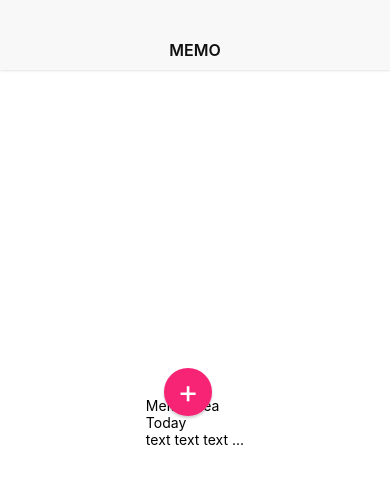
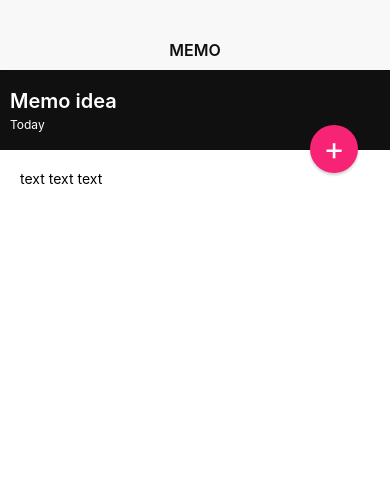
Before and after one commit to iheno/MemoApp, a React Native app: screen / in a window 390 px wide. Shown: the top 484 px of the page. Built offline with nearby package versions, Linux system fonts and the light colour scheme.

Commit message:
const this.props

```diff
--- a/App.js
+++ b/App.js
@@ -3,7 +3,7 @@ import { StyleSheet, View } from 'react-native';
 
 import Appbar from './src/components/Appbar';
 //* import MemoListScreen from './src/screens/MemoListScreen';
-import MemoListScreen from './src/screens/MemoDetailScreen';
+import MemoDetailScreen from './src/screens/MemoDetailScreen';
 
 /*
 import MemoList from './src/components/MemoList';
@@ -25,7 +25,7 @@ export default class App extends React.Component {
           <CircleButton>+</CircleButton>
         */}
         <Appbar />
-        <MemoListScreen />
+        <MemoDetailScreen />
       </View>
     );
   }
@@ -37,5 +37,6 @@ const styles = StyleSheet.create({
     backgroundColor: '#fff',
     alignItems: 'center',
     justifyContent: 'center',
+    paddingTop: 70,
   },
 });
--- a/src/elements/CircleButton.js
+++ b/src/elements/CircleButton.js
@@ -3,8 +3,9 @@ import { StyleSheet, View, Text } from 'react-native';
 
 class CircleButton extends React.Component {
   render() {
+    const { style } = this.props;
     return (
-      <View style={styles.circleButton}>
+      <View style={[styles.circleButton, style]}>
         <Text style={styles.circleButtonTitle}>
           {this.props.children}
         </Text>
--- a/src/screens/MemoDetailScreen.js
+++ b/src/screens/MemoDetailScreen.js
@@ -5,18 +5,23 @@ import CircleButton from '../elements/CircleButton';
 class MemoDetailScreen extends React.Component {
   render() {
     return (
-      <View>
-
-        <View style={styles.memoHeader}>
-          <Text style={styles.memoHeaderTitle}>Memo idea</Text>
-          <Text style={styles.memoHeaderDate}>Today</Text>
+      <View style={styles.container}>
+        <View>
+          <View style={styles.memoHeader}>
+            <View>
+              <Text style={styles.memoHeaderTitle}>Memo idea</Text>
+              <Text style={styles.memoHeaderDate}>Today</Text>
+            </View>
+          </View>
         </View>
 
         <View style={styles.memoContents}>
-          <Text>text text text ...</Text>
+          <Text>
+            text text text
+          </Text>
         </View>
 
-        <CircleButton>+</CircleButton>
+        <CircleButton style={styles.editButton}>+</CircleButton>
 
       </View>
     );
@@ -24,6 +29,33 @@ class MemoDetailScreen extends React.Component {
 }
 
 const styles = StyleSheet.create({
-  memoHeader: {},
+  container: {
+    flex: 1,
+    width: '100%',
+  },
+  memoHeader: {
+    height: 80,
+    backgroundColor: '#101010',
+    justifyContent: 'center',
+    padding: 10,
+  },
+  memoHeaderTitle: {
+    fontSize: 20,
+    fontWeight: '600',
+    marginBottom: 4,
+    color: '#fff',
+  },
+  memoHeaderDate: {
+    fontSize: 12,
+    color: '#fff',
+  },
+  memoContents: {
+    padding: 20,
+    flex: 1,
+  },
+  editButton: {
+    top: 55,
+  },
 });
+
 export default MemoDetailScreen;
```
